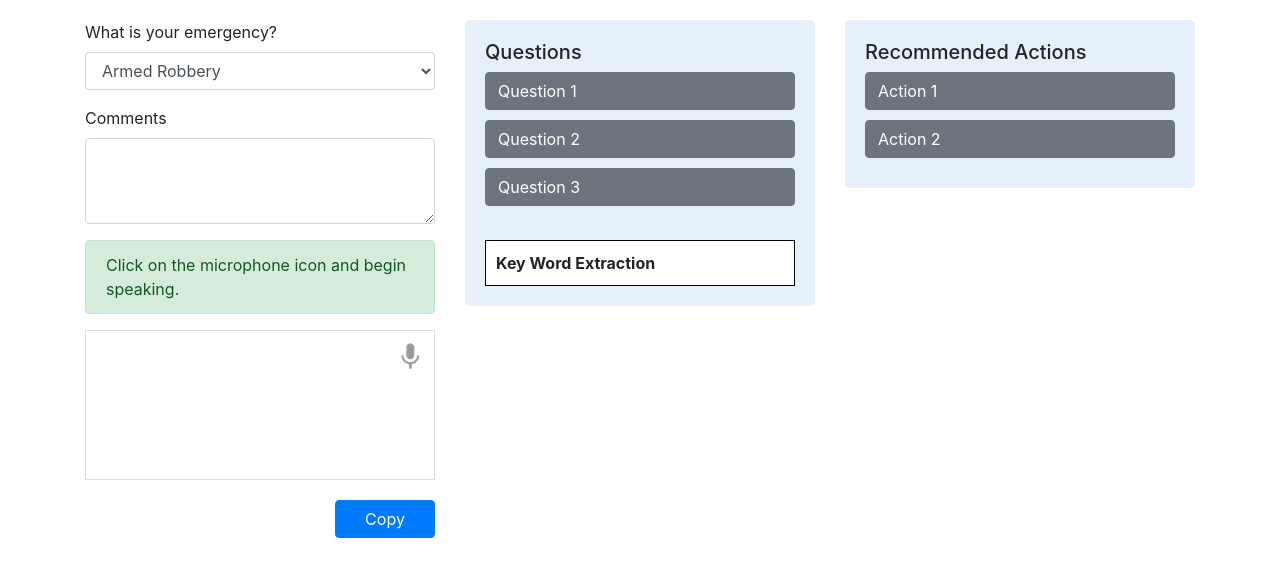
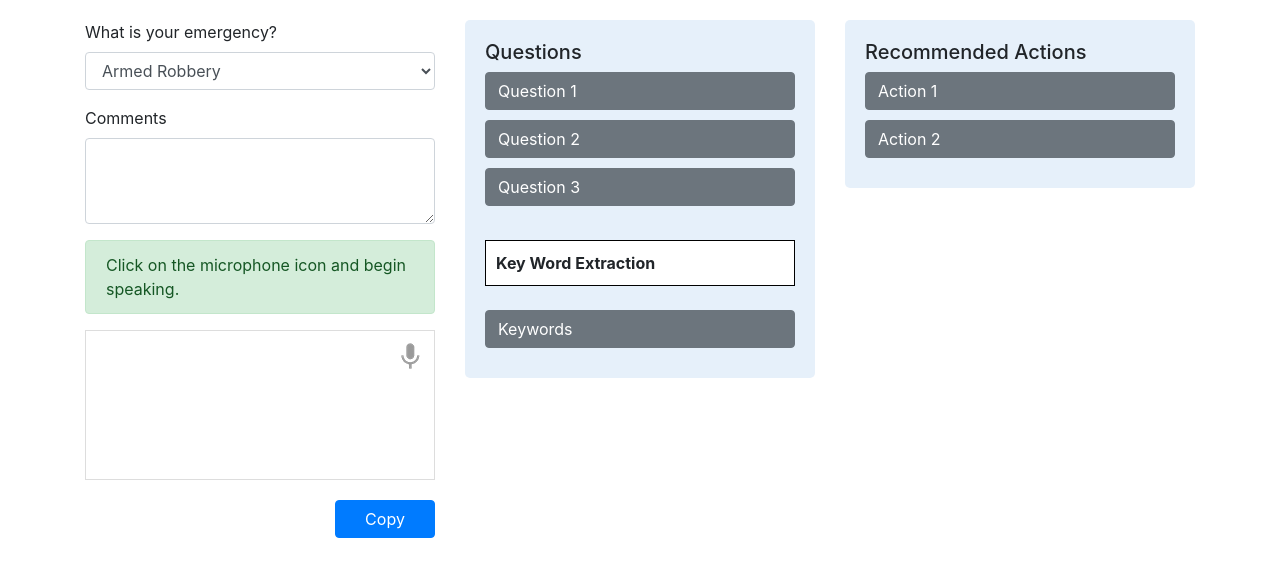
Before and after one commit to JuanNavarro-DD/WAPFHackathon-DataDucks, a Flask app: page / in a window 1280 px wide. Shown: the top 577 px of the page. Run offline with Flask 3, Linux system fonts and the light colour scheme; some libraries are stand-ins or nearby versions.

Commit message:
keyword button

```diff
--- a/frontend/app.py
+++ b/frontend/app.py
@@ -7,7 +7,7 @@ app = Flask(__name__)
 def index():
     return render_template('main.html')
 
-@app.route('/keyword')
+@app.route('/keyword',methods=('GET','POST'))
 def keyword():
     headers = {"content-type":"application/json","accept":"application/json" }
     r= requests.post('http://127.0.0.1:8000/extract',json={"transcript":"there's a fire in my house"},headers=headers)
@@ -17,66 +17,3 @@ def keyword():
 
 if __name__ == '__main__':
     app.run(debug=True)
-
-# from flask import Flask, render_template
-# from flask_socketio import SocketIO, emit
-# import time
-# import threading
-
-# app = Flask(__name__)
-# socketio = SocketIO(app,cors_allowed_origins="*")
-
-# def send_current_time():
-#     while True:
-#         current_time = time.strftime("%H:%M:%S", time.localtime())
-#         socketio.emit('time_update', {'time': current_time})
-#         print("sent time to client")
-#         time.sleep(10)
-
-# @app.route('/')
-# def index():
-#     return render_template('index.html')
-
-# @socketio.on('connect')
-# def handle_connect():
-#     print('Client connected')
-#     send_current_time()
-
-
-
-# if __name__ == '__main__':
-#     # Start the background thread to send time updates
-#     thread = threading.Thread(target=send_current_time)
-#     thread.daemon = True
-#     thread.start()
-#     socketio.run(app)
-
-
-# from flask import Flask,render_template,request
-# from flask_socketio import SocketIO, emit
-# import time
-# import threading
-
-# app = Flask(__name__)
-# socketio = SocketIO(app,debug=True,cors_allowed_origins='*',async_mode='eventlet')
-
-
-# @app.route('/')
-# def index():
-#     return render_template('index.html')
-
-# @socketio.on("my_event")
-# def send_current_time():
-#     while True:
-#         current_time = time.strftime("%H:%M:%S", time.localtime())
-#         socketio.emit('time_update', {'time': current_time})
-#         time.sleep(4)
-
-# @socketio.on("my_event")
-# def checkping():
-#     for x in range(5):
-#         cmd = 'ping -c 1 8.8.8.8|head -2|tail -1'
-#         listing1 = subprocess.run(cmd,stdout=subprocess.PIPE,text=True,shell=True)
-#         sid = request.sid
-#         emit('server', {"data1":x, "data":listing1.stdout}, room=sid)
-#         socketio.sleep(1)
--- a/frontend/templates/main.html
+++ b/frontend/templates/main.html
@@ -40,6 +40,7 @@
     <div class="container">
         <div class="row">
             <!-- Left Column -->
+
             <div class="col-md-4">
                 <div class="form-group">
                     <label for="emergencyInput">What is your emergency?</label>
@@ -80,6 +81,7 @@
                     </div>
             </div>
             <!-- Middle Column -->
+
             <div class="col-md-4">
                 <div class="questions">
                     <h5>Questions</h5>
@@ -89,9 +91,13 @@
                     <div class="keyword-extraction mt-4">
                         <strong>Key Word Extraction</strong>
                         <!-- Add keyword extraction content here -->
-                    </div>
+                    </div> <br>
+                    <form action="/keyword" method="post">
+                    <button class="btn btn-secondary">Keywords</button>
+                </form>
                 </div>
             </div>
+
             <!-- Right Column -->
             <div class="col-md-4">
                 <div class="actions">
```
